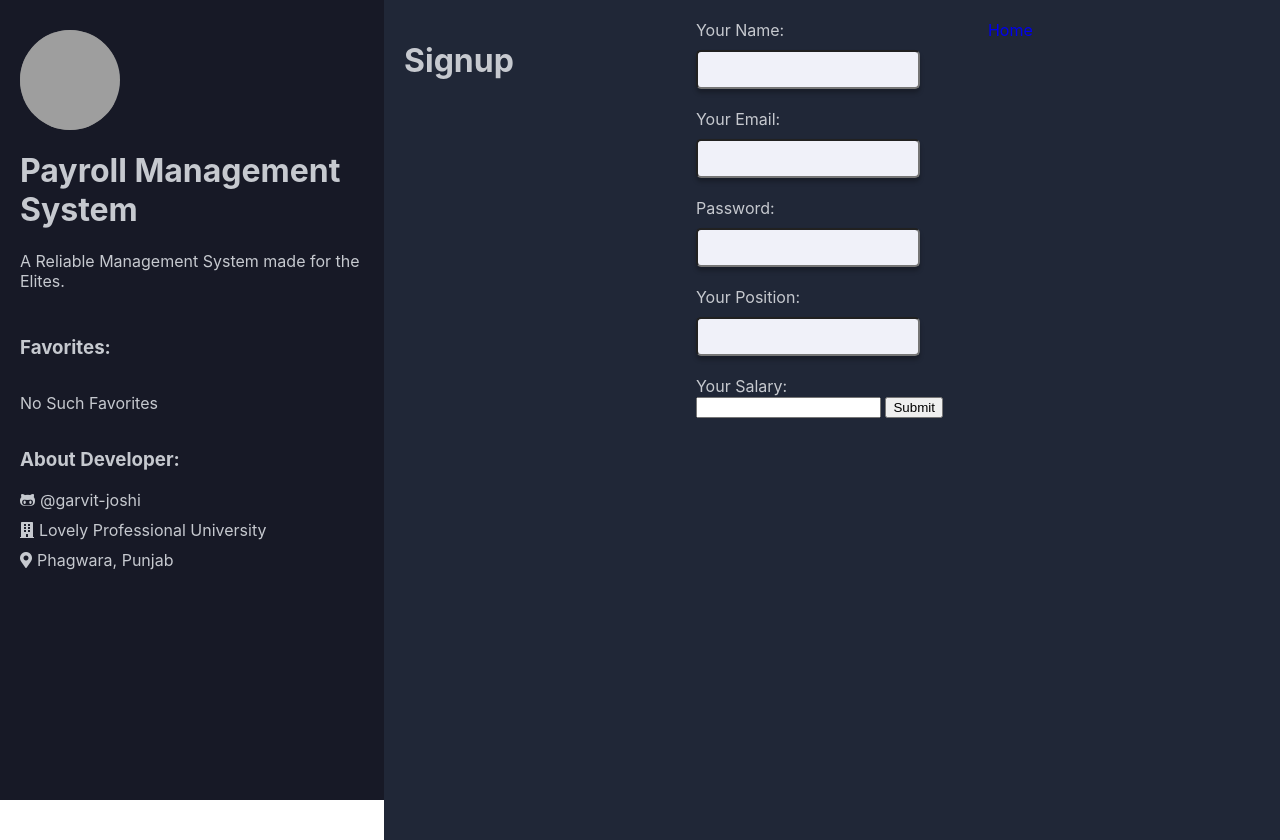
After one commit to garvit-joshi/Payroll-Management-System, a Django app: page /Payroll/signup/ in a window 1280 px wide. The commit adds this page. Run offline with Django 3.2, Linux system fonts and the light colour scheme; some libraries are stand-ins or nearby versions; grey boxes are pictures that could not be loaded.

Commit message:
Updated Signup and Some Bug Fix

```diff
--- a/Payroll_Management_System/Management/templates/Management/favourite.html
+++ b/Payroll_Management_System/Management/templates/Management/favourite.html
@@ -4,12 +4,14 @@
 
 {% block body %}
 <h1>Favorites</h1>
+<div class="skills">
     <ul>
         {% for fav in favorites %}
-            <li>{{ fav }}</li>
+            <span>{{ fav }}</span>
             {% empty %}
             <p>No Such Favorites</p>
         {% endfor %}
     </ul>
+</div>
     <a href="{% url 'Management:Add_Favourite' %}">Add a New Favourite</a>
 {% endblock body %}
--- /dev/null
+++ b/Payroll_Management_System/Management/templates/Management/signup.html
@@ -0,0 +1,15 @@
+{% extends "Management/layout.html" %}
+
+{% block title %} SignUp {% endblock title %}
+
+{% block body %}
+    <h1>Signup</h1>
+    <form action="{% url 'Management:Sign_Up' %}" method="POST">
+        {% csrf_token %}
+        {{ form }}
+        <input type="submit">
+    </form>
+    <div class="container">
+        <a href="{% url 'Management:Home' %}">Home</a>
+    </div>
+{% endblock %}
--- a/Payroll_Management_System/Management/urls.py
+++ b/Payroll_Management_System/Management/urls.py
@@ -9,5 +9,6 @@ urlpatterns=[
     path("addfav/", views.add_fav, name="Add_Favourite"),
     path("addcompl/", views.add_complaint, name="Add_Complaint"),
     path("compl/", views.view_complaint, name="View_Complaint"),
-    path("search/", views.search, name="Search")
+    path("search/", views.search, name="Search"),
+    path("signup/", views.sign_up, name="Sign_Up")
 ]
--- a/Payroll_Management_System/Management/views.py
+++ b/Payroll_Management_System/Management/views.py
@@ -26,6 +26,13 @@ class NewComplaintForm(forms.Form):
 
 class NewSearchForm(forms.Form):
     query = forms.CharField(label="Employee Name:", max_length=100, required="True")
+
+class NewSignupForm(forms.Form):
+    Name = forms.CharField(label="Your Name:",max_length=64)
+    Email = forms.CharField(label="Your Email:",max_length=64)
+    Password = forms.CharField(label="Password",max_length=64)
+    Position = forms.CharField(label="Your Position",max_length=64)
+    Salary = forms.IntegerField(label="Your Salary:")
 
 
 # Create your views here.
@@ -116,3 +123,26 @@ def search(request):
         "method": request.method,
         "favorites": favorites
     })
+
+def sign_up(request):
+    if request.method == "POST":
+        form = NewSignupForm(request.POST)
+        if form.is_valid():
+            name = form.cleaned_data["Name"]
+            email = form.cleaned_data["Email"]
+            password = form.cleaned_data["Password"]
+            position = form.cleaned_data["Position"]
+            salary = form.cleaned_data["Salary"]
+            new_employee = Employee(Name= name, Email= email, Password= password, Position= position, Salary= salary)
+            new_employee.save()
+            return HttpResponseRedirect(reverse("Management:Sign_Up"))
+        else:
+            return render(request, "Management/signup.html", {
+                "form": form,
+                "favorites": favorites
+            })
+
+    return render(request, "Management/signup.html", {
+        "form": NewSignupForm(),
+        "favorites": favorites
+    })
```
Also changed, not shown: Payroll_Management_System/Management/templates/Management/index.html (+1 -6 lines), Payroll_Management_System/db.sqlite3.
